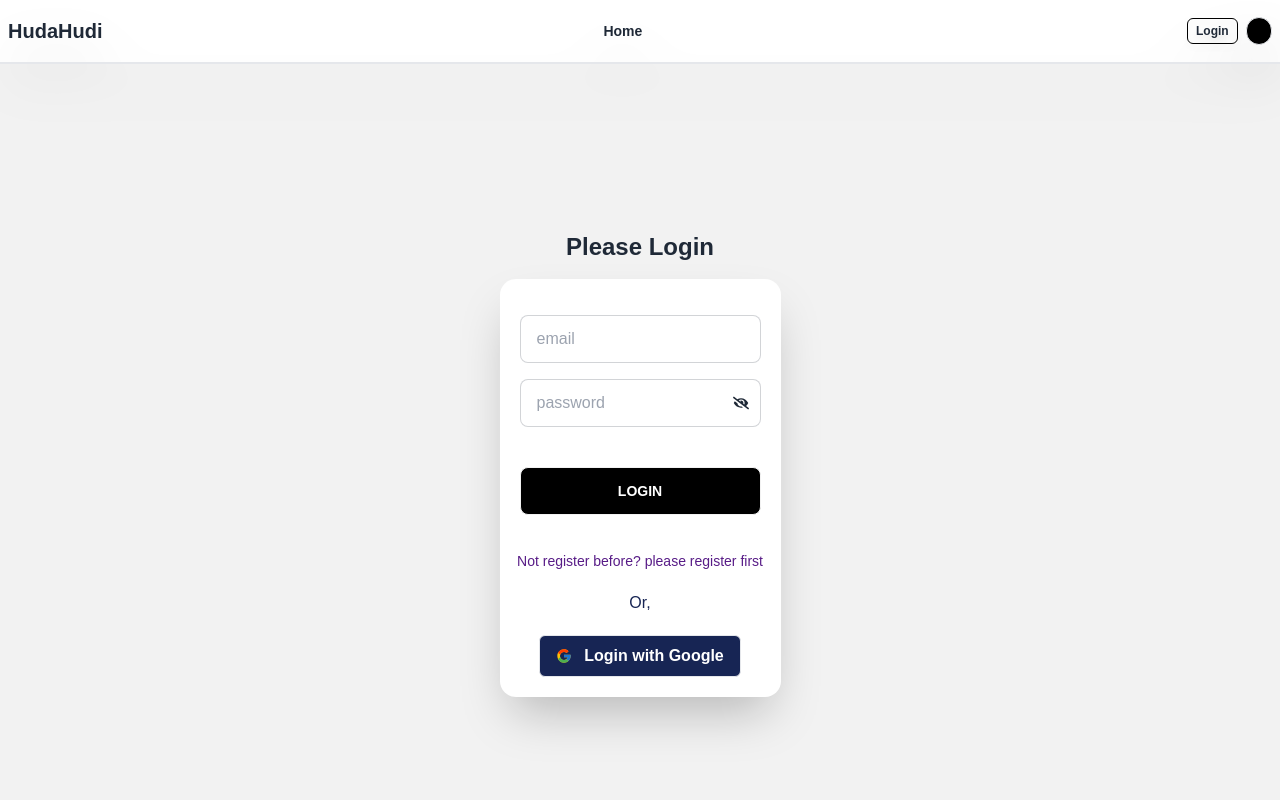
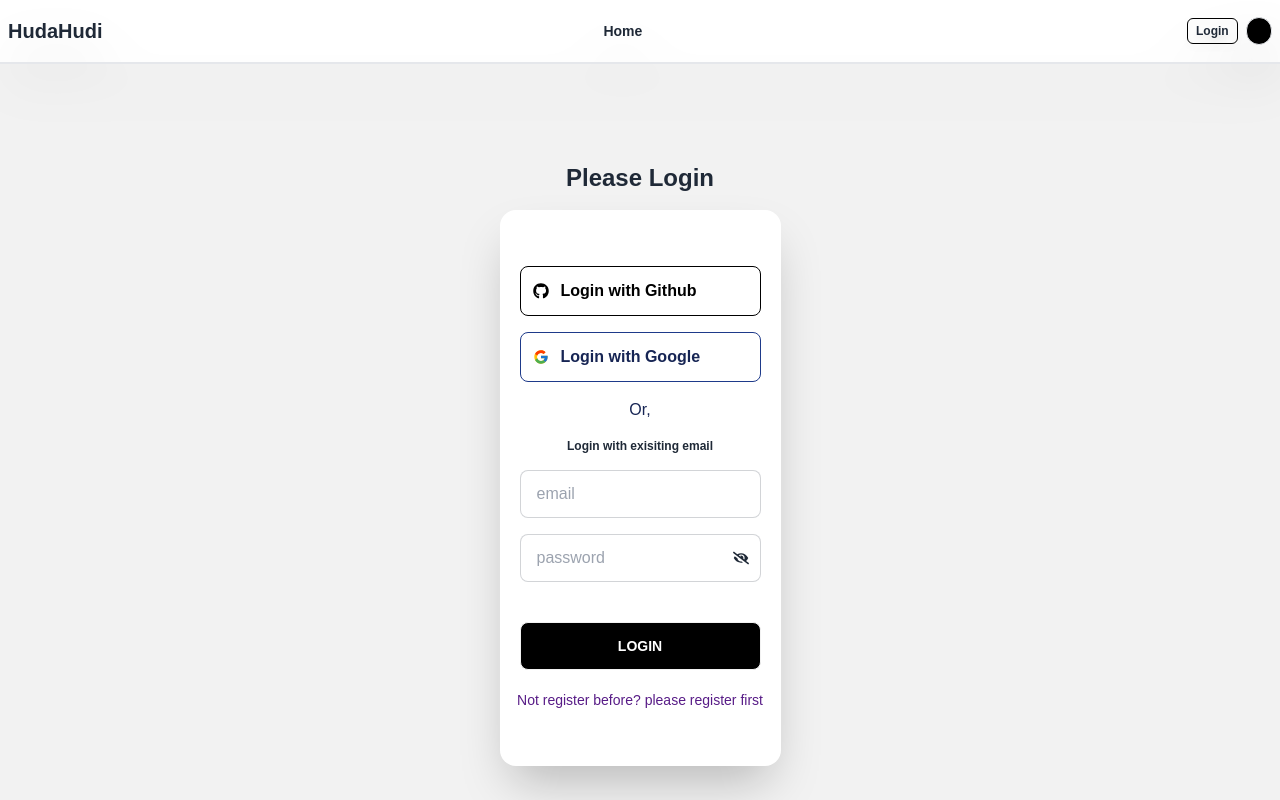
Before and after one commit to devalienbrain/react-auth-mongo-practice-client, a React (Vite) app: page /login in a window 1280 px wide. Shown: the top 800 px of the page. Built offline with nearby package versions, Linux system fonts and the light colour scheme; no server answers.

Commit message:
layout design: login & signup

```diff
--- a/src/Pages/ErrorPage/ErrorPage.jsx
+++ b/src/Pages/ErrorPage/ErrorPage.jsx
@@ -4,7 +4,7 @@ const ErrorPage = () => {
   return (
     <div className="min-h-screen flex flex-col justify-center items-start space-y-11">
       <h2 className="text-4xl font-black ">Oops.. </h2>
-      <h1 className="text-5xl text-red-600 font-bold">
+      <h1 className="text-3xl text-red-700 font-bold">
         ERROR 404! Page Not Found.
       </h1>
       <Link
--- a/src/Pages/Login/Login.jsx
+++ b/src/Pages/Login/Login.jsx
@@ -4,6 +4,7 @@ import { Link, useLocation, useNavigate } from "react-router-dom";
 import { useContext, useState } from "react";
 import { AuthContext } from "../../Provider/AuthProvider";
 import { FcGoogle } from "react-icons/fc";
+import { FaGithub } from "react-icons/fa";
 import "react-toastify/dist/ReactToastify.css";
 import { ToastContainer, toast } from "react-toastify";
 
@@ -52,27 +53,47 @@ const Login = () => {
   return (
     <>
       <ToastContainer></ToastContainer>
-      <div className="hero min-h-screen bg-base-200 p-5">
+      <div className="hero min-h-screen bg-base-200 py-10 px-5">
         <div className="hero-content flex-col">
           <h2 className="text-2xl font-black">Please Login</h2>
 
-          <div className="card w-full max-w-sm shadow-2xl bg-base-100">
+          <div className="card w-full shadow-2xl bg-base-100 py-9">
             <form
               onSubmit={handleLogin}
-              className="flex flex-col gap-4 px-5 py-9"
+              className="flex flex-col gap-4 px-5 py-5"
             >
+              <div className="mx-auto font-semibold text-center w-full border-black text-black rounded-lg">
+                <button
+                  onClick={handleGoogleLogin}
+                  className="p-3 border font-bold flex items-center gap-3 w-full rounded-lg border-black hover:bg-black hover:text-white"
+                >
+                  <FaGithub></FaGithub>
+                  Login with Github
+                </button>
+              </div>
+              <div className="mx-auto font-semibold text-center w-full border-blue-900 text-blue-950 rounded-lg">
+                <button
+                  onClick={handleGoogleLogin}
+                  className="p-3 border font-bold flex items-center gap-3 w-full rounded-lg border-blue-900 hover:bg-blue-900 hover:text-white"
+                >
+                  <FcGoogle></FcGoogle>
+                  Login with Google
+                </button>
+              </div>
+              <h2 className="text-center text-blue-950">Or,</h2>
+              <h2 className="text-xs font-black">Login with exisiting email</h2>
               <input
                 type="email"
                 name="email"
                 placeholder="email"
-                className="input input-bordered"
+                className="input input-bordered w-full"
               />
               <div>
                 <input
                   type={showPassword ? "text" : "password"}
                   name="password"
                   placeholder="password"
-                  className="input input-bordered"
+                  className="input input-bordered w-full"
                 />
                 <span
                   onClick={handlePasswordVisibility}
@@ -96,17 +117,6 @@ const Login = () => {
               Not register before?{" "}
               <Link to="/register"> please register first </Link>
             </p>
-            <h2 className="text-center text-blue-950">Or,</h2>
-
-            <div className="mx-auto py-5 font-semibold text-center text-white">
-              <button
-                onClick={handleGoogleLogin}
-                className="px-4 py-2 border bg-blue-950 hover:bg-blue-900 font-bold rounded-md flex items-center gap-3"
-              >
-                <FcGoogle></FcGoogle>
-                Login with Google
-              </button>
-            </div>
           </div>
         </div>
       </div>
--- a/src/Pages/Register/Register.jsx
+++ b/src/Pages/Register/Register.jsx
@@ -70,7 +70,7 @@ const Register = () => {
       <div className="hero min-h-screen bg-base-200">
         <div className="hero-content flex-col">
           <h2 className=" text-2xl font-black">Please Register First</h2>
-          <div className="card w-full max-w-sm shadow-2xl bg-base-100">
+          <div className="card w-full max-w-sm shadow-2xl bg-base-100 border border-green-800">
             <form
               onSubmit={handleRegister}
               className="flex flex-col gap-4 px-5 py-9"
@@ -124,7 +124,7 @@ const Register = () => {
                 </label>
               </div>
               <div className="form-control mt-6">
-                <button className="btn border border-black hover:bg-slate-800 hover:text-white">
+                <button className="btn border bg-green-800 hover:bg-green-700 text-white">
                   Register
                 </button>
               </div>
--- a/src/components/Header/NavBar.jsx
+++ b/src/components/Header/NavBar.jsx
@@ -78,7 +78,7 @@ const NavBar = () => {
           </div>
           <span className="normal-case text-xl">HudaHudi</span>
         </div>
-        <div className="navbar-center hidden lg:flex">
+        <div className="navbar-center justify-center hidden lg:flex">
           <ul className="menu menu-horizontal px-1">{links}</ul>
         </div>
         <div className="navbar-end">
```
